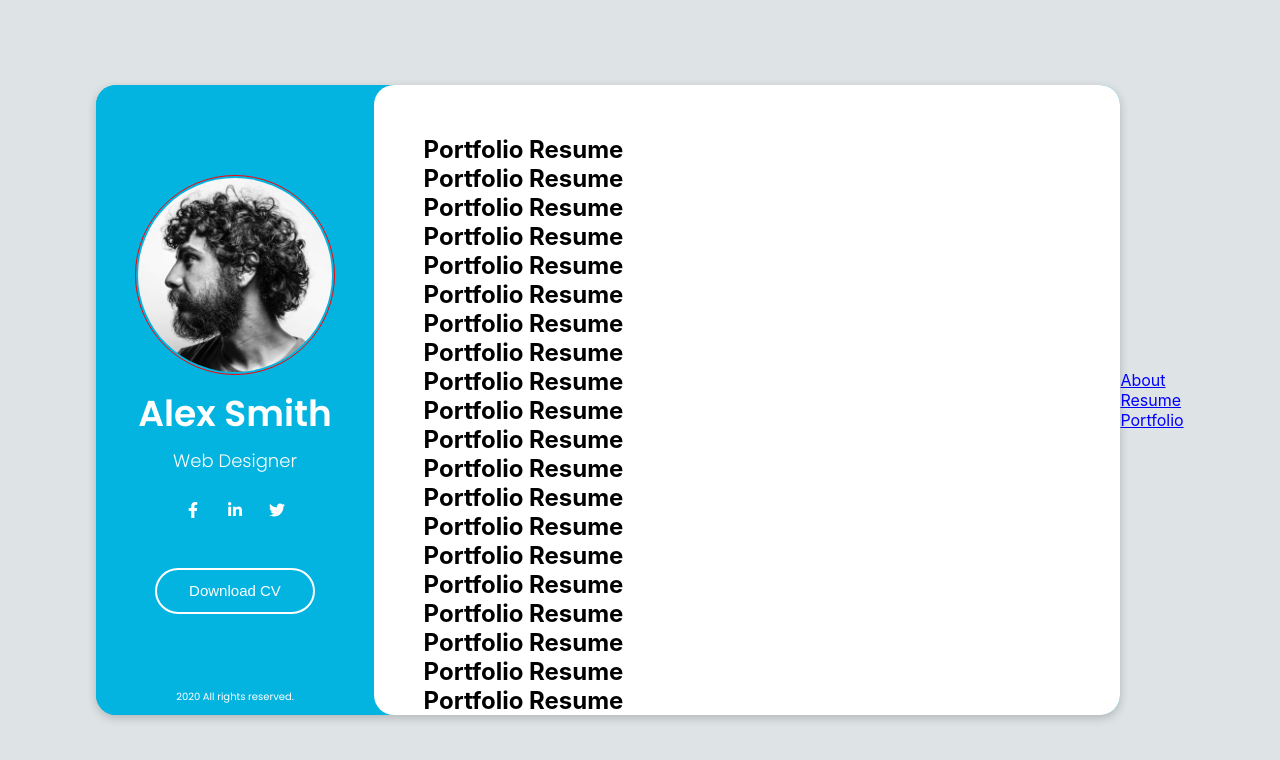
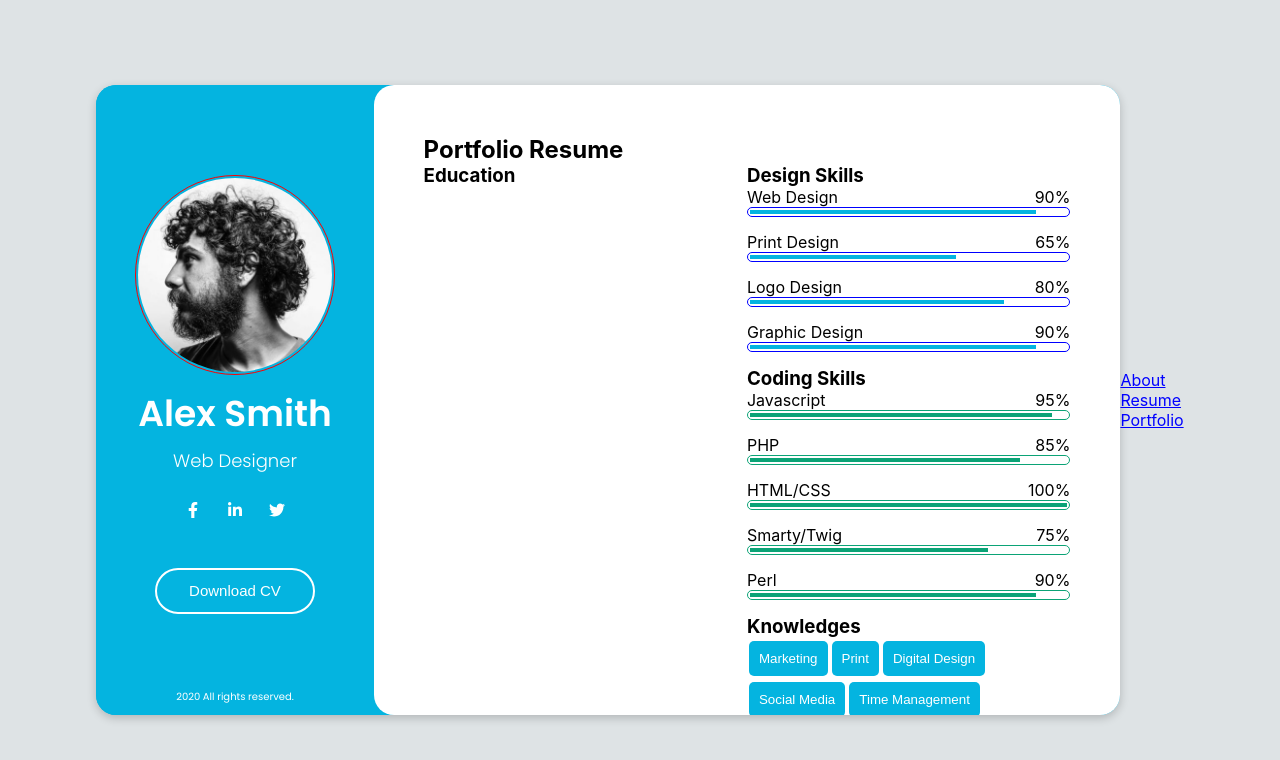
Before and after one commit to caleberi/portfolio, a React (Create React App) app: page / in a window 1280 px wide. Both pictures are taken after a click on the element "Resume". Shown: the top 760 px of the page. Built offline with nearby package versions, Linux system fonts and the light colour scheme.

Commit message:
wip on the resume page

```diff
--- a/src/Components/PortfolioResume/PortfolioResume.css
+++ b/src/Components/PortfolioResume/PortfolioResume.css
@@ -0,0 +1,17 @@
+.resume{
+    /* border: 1px solid red; */
+}
+
+.resume__grid{
+    display: grid;
+    grid-template-columns: repeat(2, 1fr);
+}
+
+.resume__gridRight{
+    /* background: red; */
+}
+
+.resume__knowledgeButtonContainer{
+    /* border: 1px solid red; */
+    width: 80%;
+}
--- a/src/Components/PortfolioResume/PortfolioResume.tsx
+++ b/src/Components/PortfolioResume/PortfolioResume.tsx
@@ -1,38 +1,169 @@
-import React from 'react'
+import React, { useState } from 'react'
+import ResumeCertificates from '../../MiniComponents/ResumeCertificates/ResumeCertificates'
+import ResumeKnowledgeButton from '../../MiniComponents/ResumeKnowledgeButton/ResumeKnowledgeButton'
+import ResumeProgressBar from '../../MiniComponents/ResumeProgressBar/ResumeProgressBar'
+import './PortfolioResume.css'
+import Client2 from '../../assets/portfolioAssets/client-2.png';
+import Client6 from '../../assets/portfolioAssets/client-6.png';
 
 const PortfolioResume = () => {
+
+  const [certificates] = useState([
+    {
+      id: 1,
+      image: Client2,
+      title: 'Psychology of intertnation Design',
+      membershipId: 3432,
+      date: '19 April 2022'
+    },
+    {
+      id: 2,
+      image: Client6,
+      title: 'Psychology of intertnation Design',
+      membershipId: 3555,
+      date: '19 April 2022'
+    }
+  ])
+
+  const [knowledges] = useState([
+    {
+      id: 1,
+      name: 'Marketing',
+    },
+    {
+      id: 2,
+      name: 'Print'
+    },
+    {
+      id: 3,
+      name: 'Digital Design',
+    },
+    {
+      id: 4,
+      name: 'Social Media'
+    },
+    {
+      id: 5,
+      name: 'Time Management'
+    },
+    {
+      id: 6,
+      name: 'Communications'
+    },
+    {
+      id: 7,
+      name: 'Problem Solving'
+    },
+    {
+      id: 8,
+      name: 'Social Networking'
+    },
+    {
+      id: 9,
+      name: 'Flexibility'
+    }
+  ])
+
   return (
-    <div>
-        <h2>Portfolio Resume</h2>
-        <h2>Portfolio Resume</h2>
-        <h2>Portfolio Resume</h2>
-        <h2>Portfolio Resume</h2>
-        <h2>Portfolio Resume</h2>
-        <h2>Portfolio Resume</h2>
-        <h2>Portfolio Resume</h2>
-        <h2>Portfolio Resume</h2>
-        <h2>Portfolio Resume</h2>
-        <h2>Portfolio Resume</h2>
-        <h2>Portfolio Resume</h2>
-        <h2>Portfolio Resume</h2>
-        <h2>Portfolio Resume</h2>
-        <h2>Portfolio Resume</h2>
-        <h2>Portfolio Resume</h2>
-        <h2>Portfolio Resume</h2>
-        <h2>Portfolio Resume</h2>
-        <h2>Portfolio Resume</h2>
-        <h2>Portfolio Resume</h2>
-        <h2>Portfolio Resume</h2>
-        <h2>Portfolio Resume</h2>
-        <h2>Portfolio Resume</h2>
-        <h2>Portfolio Resume</h2>
-        <h2>Portfolio Resume</h2>
-        <h2>Portfolio Resume</h2>
-        <h2>Portfolio Resume</h2>
-        <h2>Portfolio Resume</h2>
-        <h2>Portfolio Resume</h2>
-        <h2>Portfolio Resume</h2>
-        <h2>Portfolio Resume</h2>
+    <div className="resume">
+      <h2>Portfolio Resume</h2>
+
+      <div className="resume__grid">
+        <div className="resume__gridLeft">
+          {/* EDUCATION */}
+          <div className="resume__gridLeftEducation">
+            <h3>Education</h3>
+
+
+          </div>
+        </div>
+
+        <div className="resume__gridRight">
+          <h3>Design Skills</h3>
+          <ResumeProgressBar
+            backgroundColor="#04B4E0"
+            name='Web Design'
+            percent={90}
+            border='1px solid blue'
+          />
+
+          <ResumeProgressBar
+            backgroundColor="#04B4E0"
+            name='Print Design'
+            percent={65}
+            border='1px solid blue'
+          />
+
+          <ResumeProgressBar
+            backgroundColor="#04B4E0"
+            name='Logo Design'
+            percent={80}
+            border='1px solid blue'
+          />
+
+          <ResumeProgressBar
+            backgroundColor="#04B4E0"
+            name='Graphic Design'
+            percent={90}
+            border='1px solid blue'
+          />
+
+          <h3>Coding Skills</h3>
+          <ResumeProgressBar
+            backgroundColor="#0BA376"
+            name='Javascript'
+            percent={95}
+            border='1px solid #0BA376'
+          />
+
+          <ResumeProgressBar
+            backgroundColor="#0BA376"
+            name='PHP'
+            percent={85}
+            border='1px solid #0BA376'
+          />
+
+          <ResumeProgressBar
+            backgroundColor="#0BA376"
+            name='HTML/CSS'
+            percent={100}
+            border='1px solid #0BA376'
+          />
+
+          <ResumeProgressBar
+            backgroundColor="#0BA376"
+            name='Smarty/Twig'
+            percent={75}
+            border='1px solid #0BA376'
+          />
+
+          <ResumeProgressBar
+            backgroundColor="#0BA376"
+            name='Perl'
+            percent={90}
+            border='1px solid #0BA376'
+          />
+
+
+          <div className="resume__knowledge">
+            <h3 className="resume__knowledgeHeader">Knowledges</h3>
+
+            <div className="resume__knowledgeButtonContainer">
+              {knowledges.map((knowledge) => (
+                <ResumeKnowledgeButton styles={{ border: 'none',background: '#04B4E0', color: '#fff', padding: '10px', margin: '3px 2px', borderRadius: '5px', cursor: 'pointer' }} id={knowledge.id}  name={knowledge.name} />
+              ))}
+            </div>
+          </div>
+
+        </div>
+
+        {/* RESUME CERTIFICATES */}
+        <div className="resume__certificates">
+          {certificates.map((certificate) => (
+              <ResumeCertificates  images={certificate.image} title={certificate.title} membershipId={certificate.membershipId} date={certificate.date}/>
+          ))}
+        </div>
+      </div>
     </div>
   )
 }
--- /dev/null
+++ b/src/MiniComponents/ResumeCertificates/ResumeCertificates.tsx
@@ -0,0 +1,22 @@
+import React from 'react'
+import './ResumeCertificates.css'
+
+type CertificateProps = {
+    images: string;
+    title: string;
+    membershipId: number;
+    date: string; // this should be a Date object
+}
+
+const ResumeCertificates = ({ images, title, membershipId, date }: CertificateProps) => {
+  return (
+    <div>
+        {title}
+        {membershipId}
+        {date}
+        <img src={images} alt="img" />
+    </div>
+  )
+}
+
+export default ResumeCertificates
--- /dev/null
+++ b/src/MiniComponents/ResumeKnowledgeButton/ResumeKnowledgeButton.css
@@ -0,0 +1,3 @@
+.resumeKnowledgeButton{
+
+}
--- /dev/null
+++ b/src/MiniComponents/ResumeKnowledgeButton/ResumeKnowledgeButton.tsx
@@ -0,0 +1,19 @@
+import React from 'react'
+import './ResumeKnowledgeButton.css';
+
+type ButtonProp = {
+    id: number;
+    name: String;
+    styles: React.CSSProperties
+}
+
+const ResumeKnowledgeButton = ({ name, id, styles }: ButtonProp) => {
+  return (
+    // <div>ResumeKnowledgeButton</div>
+    <button key={id} style={styles} className="resumeKnowledgeButton">
+        {name}
+    </button>
+  )
+}
+
+export default ResumeKnowledgeButton
--- /dev/null
+++ b/src/MiniComponents/ResumeProgressBar/ResumeProgressBar.css
@@ -0,0 +1,24 @@
+.progress__container{
+    /* border: 1px solid red; */
+    margin-bottom: 15px;
+}
+
+.progress__header{
+    display: flex;
+    justify-content: space-between;
+}
+
+.resumeProgressBar {
+    height: 10px;
+    border-radius: 10px;
+    padding: 2px;
+}
+
+.resumeProgressBarInner{
+    height: 100%;
+}
+
+
+.resumeKnowledge{
+    width: 70%;
+}
--- /dev/null
+++ b/src/MiniComponents/ResumeProgressBar/ResumeProgressBar.tsx
@@ -0,0 +1,35 @@
+import React from 'react'
+import './ResumeProgressBar.css'
+
+type ProgressBarProp = {
+    width?: string;
+    backgroundColor: string;
+    name: string; // progress bar name
+    percent: number;
+    border: string;
+}
+
+const ResumeProgressBar = ({ width, backgroundColor, name, percent, border }: ProgressBarProp) => {
+  return (
+    <div className="progress__container">
+        <div className="progress__header">
+            <p>{name}</p>
+            <p>{percent}%</p>
+        </div>
+        <div className="resumeProgressBar" style={{
+            border: border
+        }}>
+            <div className="resumeProgressBarInner"
+                style={{
+                    width: `${percent}%`,
+                    backgroundColor
+                }}
+            >
+                {/* width is here... */}
+            </div>
+        </div>
+    </div>
+  )
+}
+
+export default ResumeProgressBar
```
Also changed, not shown: src/MiniComponents/ResumeCertificates/ResumeCertificates.css (added).
